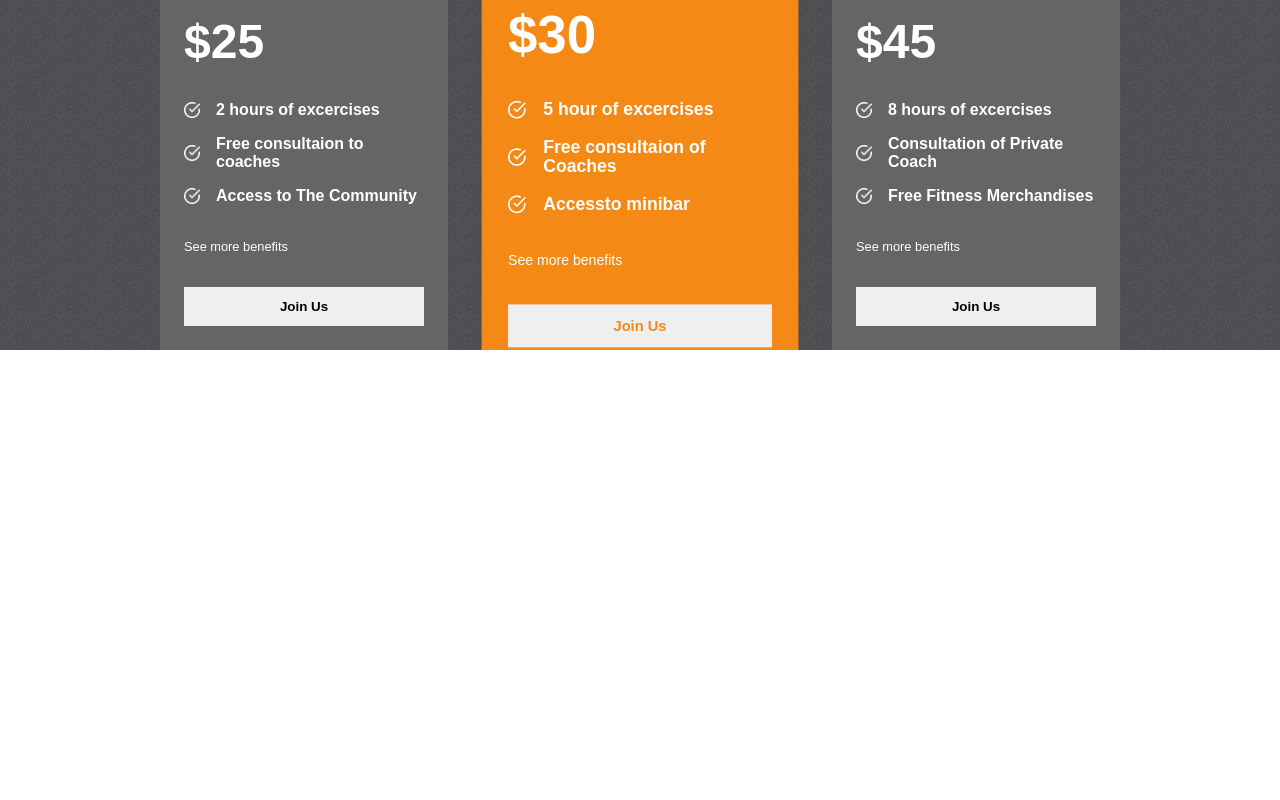
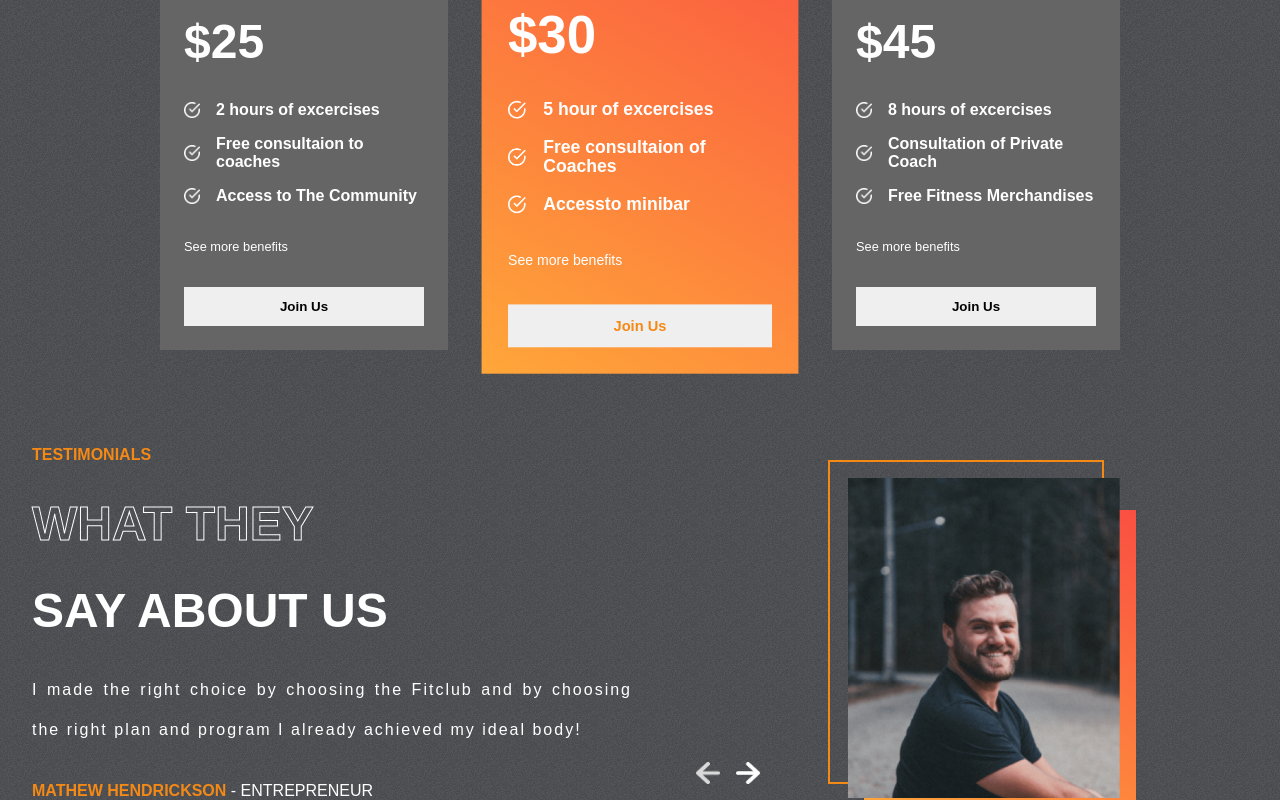
Before and after one commit to missetubal/devgym, a React (Create React App) app: page / in a window 1280 px wide. Shown: the part 2075-2875 px from the top of the page. Before the commit the page ends 2425 px from the top, so only its background shows below. Built offline with nearby package versions, Linux system fonts and the light colour scheme.

Commit message:
testimonials section

```diff
--- a/src/App.tsx
+++ b/src/App.tsx
@@ -3,6 +3,7 @@ import Home from './Sections/Home/Home.screen';
 import Plans from './Sections/Plans/Plans.screen';
 import Programs from './Sections/Programs/Programs.screen';
 import Reasons from './Sections/Reasons/Reasons.screen';
+import Testimonials from './Sections/Testimonials/Testimonials.screen';
 import { GlobalStyle } from './styles/general.styles';
 
 function App() {
@@ -13,6 +14,7 @@ function App() {
       <Programs/>
       <Reasons/>
       <Plans/>
+      <Testimonials/>
     </div>
   );
 }
--- a/src/Sections/Plans/Plans.style.tsx
+++ b/src/Sections/Plans/Plans.style.tsx
@@ -45,7 +45,7 @@ export const Plan = styled.div`
         height: 2rem;
     }
     :nth-child(2){
-        background-color: var(--orange);
+        background: var(--planCard);
         transform: scale(1.1);
         svg{
             fill: white;
--- a/src/Sections/Programs/Programs.styles.tsx
+++ b/src/Sections/Programs/Programs.styles.tsx
@@ -33,7 +33,7 @@ export const Categories = styled.div`
     justify-content: space-between;
 
     :hover{
-        background-color: var(--orange);
+        background: var(--planCard);
         cursor: pointer;
     }
     svg{
--- /dev/null
+++ b/src/Sections/Testimonials/Testimonials.screen.tsx
@@ -0,0 +1,55 @@
+import React, { useState } from 'react';
+import { Div, Span, TransparentSpan } from '../../styles/general.styles';
+import { Container, Left, Right } from './Testimonials.style';
+import { testimonialsData } from '../../data/TestimonialsData';
+
+//assets
+import ArrowRight from '../../assets/rightArrow.png'
+import ArrowLeft from '../../assets/leftArrow.png'
+
+const Testimonials: React.FC = () => {
+    const [index, setIndex] = useState(0)
+    return (
+        <Container id='testimonials'>
+            <Left>
+                <Span>testimonials</Span>
+                <TransparentSpan>what they</TransparentSpan>
+                <Span>say about us</Span>
+                <Span>
+                    {testimonialsData[index].review}
+                </Span>
+                <Span>
+                    <Span>
+                        {testimonialsData[index].name} {" "}
+                    </Span>
+                    - {testimonialsData[index].status}
+                </Span>
+            </Left>
+            <Right>
+                <Div></Div>
+                <Div></Div>
+                <img src={testimonialsData[index].image} alt='' id='personImage' />
+                <Div>
+                    <img
+                        onClick={()=> {
+                            index===0
+                            ? setIndex(testimonialsData.length-1)
+                            : setIndex((prev)=>prev-1)
+                        }}
+                        src={ArrowLeft} alt=''
+                    />
+                    <img
+                        src={ArrowRight} alt=''
+                        onClick={()=>{
+                            index === testimonialsData.length-1
+                            ? setIndex(0)
+                            : setIndex((next)=> next+1)
+                        }}
+                    />
+                </Div>
+            </Right>
+        </Container>
+    )
+}
+
+export default Testimonials;
--- /dev/null
+++ b/src/Sections/Testimonials/Testimonials.style.tsx
@@ -0,0 +1,79 @@
+import styled from "styled-components";
+
+export const Container = styled.div`
+    display: flex;
+    gap: 1rem;
+    padding: 0 2rem;
+`
+
+export const Left = styled.div`
+    text-transform: uppercase;
+    display: flex;
+    flex: 1 1;
+    flex-direction: column;
+    gap: 2rem;
+    color: white;
+    span{
+        :first-child{
+            color: var(--orange);
+            font-weight: bold;
+
+        }
+        :nth-child(2), :nth-child(3){
+            font-size: 3rem;
+            font-weight: bold;
+        }
+        :nth-child(4){
+            text-transform: none;
+            text-align: justify;
+            letter-spacing: 2px;
+            line-height: 40px;
+        }
+    }
+
+`
+
+export const Right = styled.div`
+    flex: 1;
+    position: relative;
+    #personImage{
+        position: absolute;
+        width: 17rem;
+        height: 20rem;
+        object-fit: cover;
+        right: 8rem;
+        top: 2rem;
+    }
+    div{
+        :nth-child(1){
+            position: absolute;
+            width: 17rem;
+            height: 20rem;
+            border: 2px solid var(--orange);
+            background-color: transparent;
+            right: 9rem;
+            top: 0.9rem;
+        }
+         :nth-child(2){
+            position: absolute;
+            width: 17rem;
+            height: 19rem;
+            top: 4rem;
+            background: var(--planCard);
+            right: 7rem;
+        }
+        :nth-child(4){
+            display: flex;
+            gap: 1rem;
+            position: absolute;
+            bottom: 1rem;
+            left: 3rem;
+            img{
+                cursor: pointer;
+                width: 1.5rem;
+            }
+        }
+    }
+
+
+`
--- /dev/null
+++ b/src/data/TestimonialsData.tsx
@@ -0,0 +1,25 @@
+import image1 from "../assets/t-image1.png";
+import image2 from "../assets/t-image2.jpg";
+import image3 from "../assets/t-image3.jpg";
+
+export const testimonialsData = [
+  {
+    image: image1,
+    review:
+      "I made the right choice by choosing the Fitclub and by choosing the right plan and program I already achieved my ideal body!",
+    name: 'MATHEW HENDRICKSON',
+    status : 'ENTREPRENEUR'
+  },
+  {
+    image: image2,
+    review: 'Lorem ipsum dolor sit amet consectetur adipisicing elit. Commodi ipsam, ab itaque nam perferendis impedit sint ',
+    name: 'JOHN KEVIN',
+    status: 'COACH'
+  },
+  {
+    image : image3,
+    review:' Lorem ipsum dolor sit, amet consectetur adipisicing elit. Minima aspernatur quod voluptatem',
+    name: 'FRANKLIN',
+    status: "CUSTOMER"
+  }
+];
--- a/src/types/index.d.ts
+++ b/src/types/index.d.ts
@@ -2,3 +2,8 @@ declare module "*.png" {
     const value: string;
     export default value;
   }
+
+  declare module "*.jpg" {
+    const value: string;
+    export default value;
+  }
```
